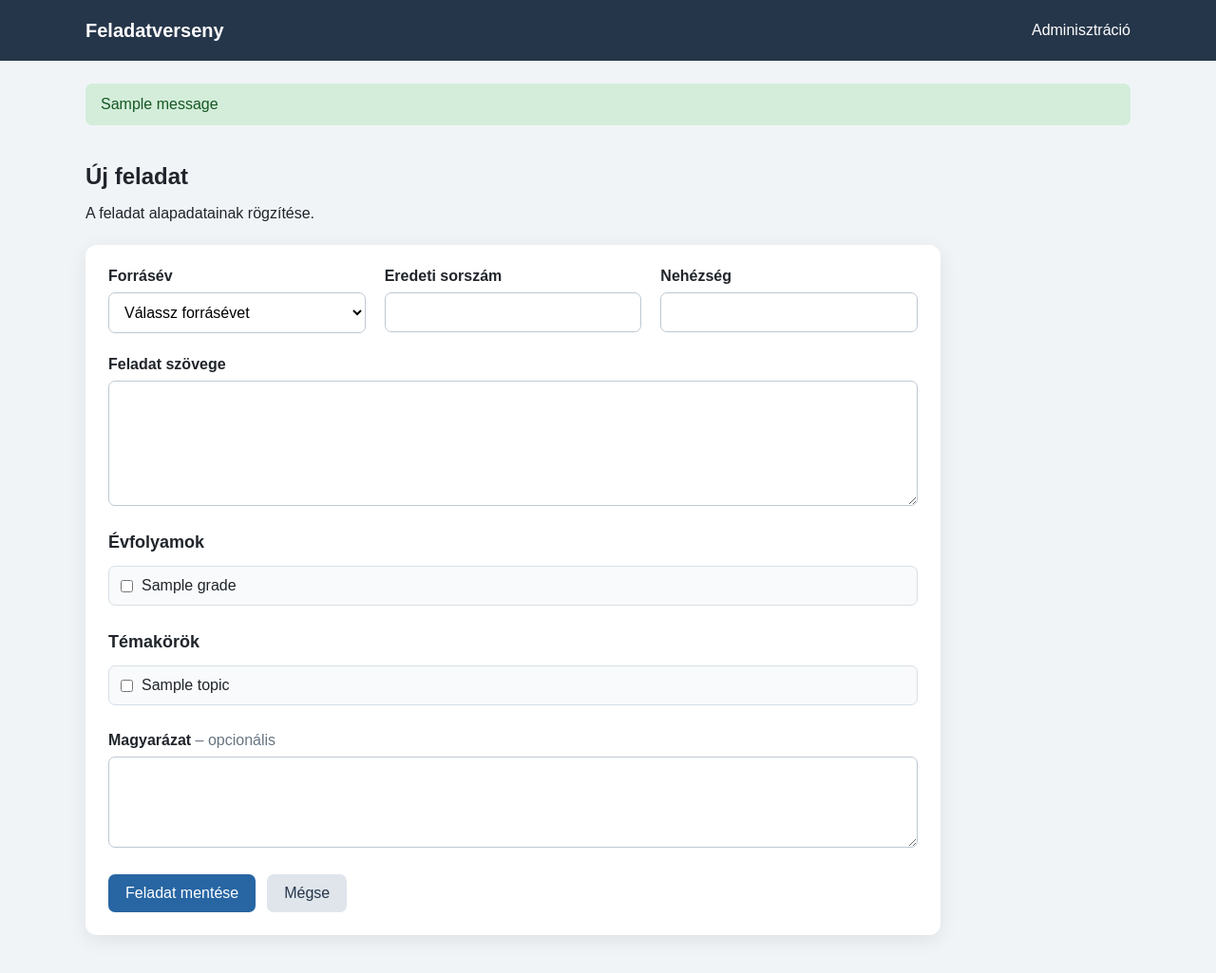
After one commit to rigzoltan83/feladatverseny, a Flask app: template app/templates/admin/question_form.html in a window 1280 px wide. The commit adds this page. Shown: the whole page at 95% size. Run offline with Flask 3, Linux system fonts and the light colour scheme; the template is opened without the code that fills it: most values are stand-ins (such as "Sample title", 1, 10 or a date in 2020); one stand-in notice (Sample message) is shown; parts of the project's set-up code (start-up, migrations or seed data) failed here and were passed over; some libraries are stand-ins or nearby versions.

Commit message:
Admin: Uj feladat alapadatainak rogzitese

```diff
--- a/app/static/css/style.css
+++ b/app/static/css/style.css
@@ -147,3 +147,115 @@ body {
         overflow-x: auto;
     }
 }
+
+.form-card {
+    max-width: 900px;
+}
+
+.form-grid {
+    display: grid;
+    grid-template-columns:
+        repeat(auto-fit, minmax(180px, 1fr));
+    gap: 20px;
+}
+
+.form-group {
+    margin-bottom: 24px;
+}
+
+.form-group label {
+    display: block;
+    margin-bottom: 8px;
+    font-weight: bold;
+}
+
+.form-group input,
+.form-group select,
+.form-group textarea {
+    width: 100%;
+    padding: 11px 12px;
+    font: inherit;
+    border: 1px solid #bdc8d3;
+    border-radius: 7px;
+    background: white;
+}
+
+.form-group textarea {
+    resize: vertical;
+}
+
+.form-section {
+    margin-bottom: 28px;
+}
+
+.form-section h2 {
+    margin-bottom: 14px;
+    font-size: 18px;
+}
+
+.checkbox-grid {
+    display: grid;
+    grid-template-columns:
+        repeat(auto-fit, minmax(180px, 1fr));
+    gap: 10px;
+}
+
+.checkbox-option {
+    display: flex;
+    align-items: center;
+    gap: 9px;
+    padding: 11px 12px;
+    border: 1px solid #d7dfe7;
+    border-radius: 7px;
+    background: #f8fafb;
+}
+
+.checkbox-option input {
+    width: auto;
+    margin: 0;
+}
+
+.optional {
+    font-weight: normal;
+    color: #687582;
+}
+
+.form-actions {
+    display: flex;
+    gap: 12px;
+}
+
+button.button {
+    border: 0;
+    cursor: pointer;
+    font: inherit;
+}
+
+.button-secondary {
+    color: #26364a;
+    background: #dfe5eb;
+}
+
+.button-secondary:hover {
+    background: #cbd4dd;
+}
+
+.flash-list {
+    margin-top: 24px;
+}
+
+.flash {
+    margin-bottom: 10px;
+    padding: 13px 16px;
+    border-radius: 7px;
+}
+
+.flash-success {
+    color: #155724;
+    background: #d4edda;
+}
+
+.flash-error {
+    color: #721c24;
+    background: #f8d7da;
+}
--- /dev/null
+++ b/app/templates/admin/question_form.html
@@ -0,0 +1,191 @@
+{% extends "base.html" %}
+
+{% block title %}
+    Új feladat – Feladatverseny
+{% endblock %}
+
+{% block content %}
+    <section class="page-header">
+        <h1>Új feladat</h1>
+
+        <p>
+            A feladat alapadatainak rögzítése.
+        </p>
+    </section>
+
+    <form
+        class="card form-card"
+        method="post"
+    >
+        <div class="form-grid">
+            <div class="form-group">
+                <label for="source_year_id">
+                    Forrásév
+                </label>
+
+                <select
+                    id="source_year_id"
+                    name="source_year_id"
+                    required
+                >
+                    <option value="">
+                        Válassz forrásévet
+                    </option>
+
+                    {% for source_year in source_years %}
+                        <option
+                            value="{{ source_year.id }}"
+                            {% if
+                                request.form.get(
+                                    'source_year_id'
+                                ) == source_year.id|string
+                            %}
+                                selected
+                            {% endif %}
+                        >
+                            {{ source_year.year_number }}
+                        </option>
+                    {% endfor %}
+                </select>
+            </div>
+
+            <div class="form-group">
+                <label for="original_position">
+                    Eredeti sorszám
+                </label>
+
+                <input
+                    id="original_position"
+                    name="original_position"
+                    type="number"
+                    min="1"
+                    max="25"
+                    value="{{
+                        request.form.get(
+                            'original_position',
+                            ''
+                        )
+                    }}"
+                    required
+                >
+            </div>
+
+            <div class="form-group">
+                <label for="difficulty">
+                    Nehézség
+                </label>
+
+                <input
+                    id="difficulty"
+                    name="difficulty"
+                    type="number"
+                    min="1"
+                    max="25"
+                    value="{{
+                        request.form.get(
+                            'difficulty',
+                            ''
+                        )
+                    }}"
+                    required
+                >
+            </div>
+        </div>
+
+        <div class="form-group">
+            <label for="question_text">
+                Feladat szövege
+            </label>
+
+            <textarea
+                id="question_text"
+                name="question_text"
+                rows="6"
+                required
+            >{{ request.form.get('question_text', '') }}</textarea>
+        </div>
+
+        <div class="form-section">
+            <h2>Évfolyamok</h2>
+
+            <div class="checkbox-grid">
+                {% for grade in grades %}
+                    <label class="checkbox-option">
+                        <input
+                            type="checkbox"
+                            name="grade_ids"
+                            value="{{ grade.id }}"
+                            {% if
+                                grade.id|string
+                                in request.form.getlist(
+                                    'grade_ids'
+                                )
+                            %}
+                                checked
+                            {% endif %}
+                        >
+
+                        <span>{{ grade.name }}</span>
+                    </label>
+                {% endfor %}
+            </div>
+        </div>
+
+        <div class="form-section">
+            <h2>Témakörök</h2>
+
+            <div class="checkbox-grid">
+                {% for topic in topics %}
+                    <label class="checkbox-option">
+                        <input
+                            type="checkbox"
+                            name="topic_ids"
+                            value="{{ topic.id }}"
+                            {% if
+                                topic.id|string
+                                in request.form.getlist(
+                                    'topic_ids'
+                                )
+                            %}
+                                checked
+                            {% endif %}
+                        >
+
+                        <span>{{ topic.name }}</span>
+                    </label>
+                {% endfor %}
+            </div>
+        </div>
+
+        <div class="form-group">
+            <label for="explanation">
+                Magyarázat
+                <span class="optional">
+                    – opcionális
+                </span>
+            </label>
+
+            <textarea
+                id="explanation"
+                name="explanation"
+                rows="4"
+            >{{ request.form.get('explanation', '') }}</textarea>
+        </div>
+
+        <div class="form-actions">
+            <button
+                class="button"
+                type="submit"
+            >
+                Feladat mentése
+            </button>
+
+            <a
+                class="button button-secondary"
+                href="{{ url_for('admin.questions') }}"
+            >
+                Mégse
+            </a>
+        </div>
+    </form>
+{% endblock %}
--- a/app/templates/admin/questions.html
+++ b/app/templates/admin/questions.html
@@ -14,7 +14,7 @@
             </p>
         </div>
 
-        <a class="button" href="#">
+        <a class="button" href="{{ url_for('admin.question_new') }}">
             + Új feladat
         </a>
     </section>
--- a/app/templates/base.html
+++ b/app/templates/base.html
@@ -32,6 +32,20 @@
     </header>
 
     <main class="container">
+        {% with messages = get_flashed_messages(
+            with_categories=true
+        ) %}
+            {% if messages %}
+                <section class="flash-list">
+                    {% for category, message in messages %}
+                        <div class="flash flash-{{ category }}">
+                            {{ message }}
+                        </div>
+                    {% endfor %}
+                </section>
+            {% endif %}
+        {% endwith %}
+
         {% block content %}{% endblock %}
     </main>
 </body>
```
Also changed, not shown: app/routes/admin.py (+165 -1 lines).
